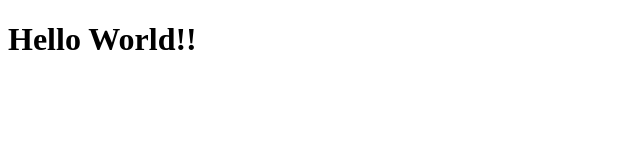
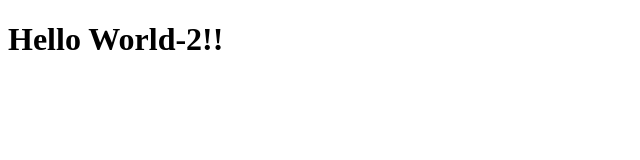
Before and after one commit to ls032/mobile-wedding-invitation, a plain HTML site: page index.html in a window 1280 px wide. Shown: the full height of the page, 0-640 px from the left. Drawn offline with Linux system fonts and the light colour scheme.

Commit message:
commit test

```diff
--- a/index.html
+++ b/index.html
@@ -5,6 +5,6 @@
     <meta charset="utf-8" />
   </head>
   <body>
-      <h1> Hello World!! </h1>
+      <h1> Hello World-2!! </h1>
   </body>
 </html>
```
